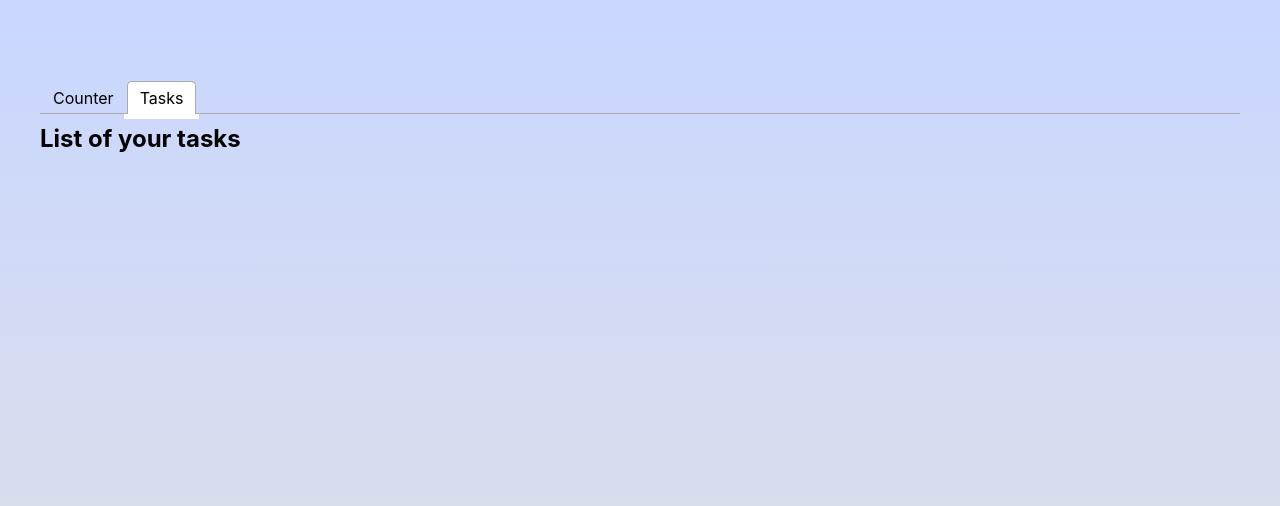
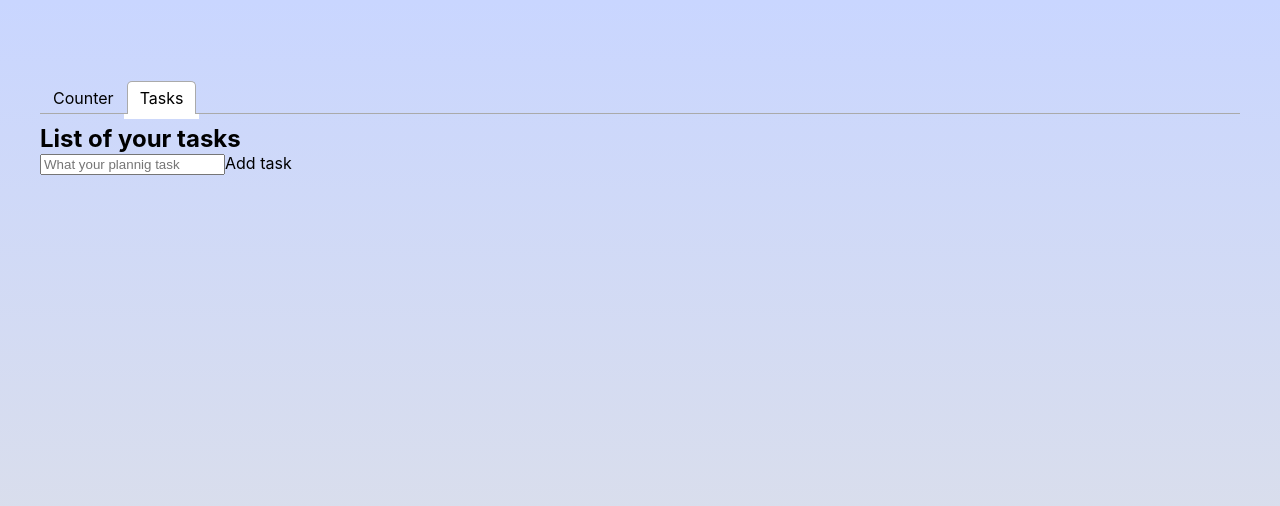
Before and after one commit to LiudmylaTar/React-base, a React (Vite) app: page / in a window 1280 px wide. Both pictures are taken after a click on the tab "Tasks". Shown: the top 506 px of the page. Built offline with nearby package versions, Linux system fonts and the light colour scheme.

Commit message:
start tasks

```diff
--- /dev/null
+++ b/src/components/FormAddTask/FormAddTask.tsx
@@ -0,0 +1,31 @@
+import React, { useState } from "react";
+import "./FormAddTask.css";
+
+export default function FormAddTask({ onSubmit }) {
+  const [value, setValue] = useState("");
+  const handleSubmit = (event: React.FormEvent<HTMLFormElement>) => {
+    event.preventDefault();
+    if (!value.trim) return;
+    onSubmit(value);
+    setValue("");
+  };
+  const handleChange = (event: React.FormEvent<HTMLFormElement>) => {
+    setValue(event.target.value);
+  };
+  return (
+    <form className="form" onSubmit={handleSubmit}>
+      <input
+        className="input"
+        placeholder="What your plannig task"
+        name="taskAdd"
+        value={value}
+        onChange={handleChange}
+        required
+        autoFocus
+      />
+      <button className="button" type="submit">
+        Add task
+      </button>
+    </form>
+  );
+}
--- a/src/tabs/TasksTab.tsx
+++ b/src/tabs/TasksTab.tsx
@@ -1,7 +1,10 @@
+import FormAddTask from "../components/FormAddTask/FormAddTask";
+
 export default function TasksTab() {
   return (
     <>
       <h2>List of your tasks</h2>
+      <FormAddTask />
     </>
   );
 }
```
Also changed, not shown: src/components/FormAddTask/FormAddTask.css (added).
